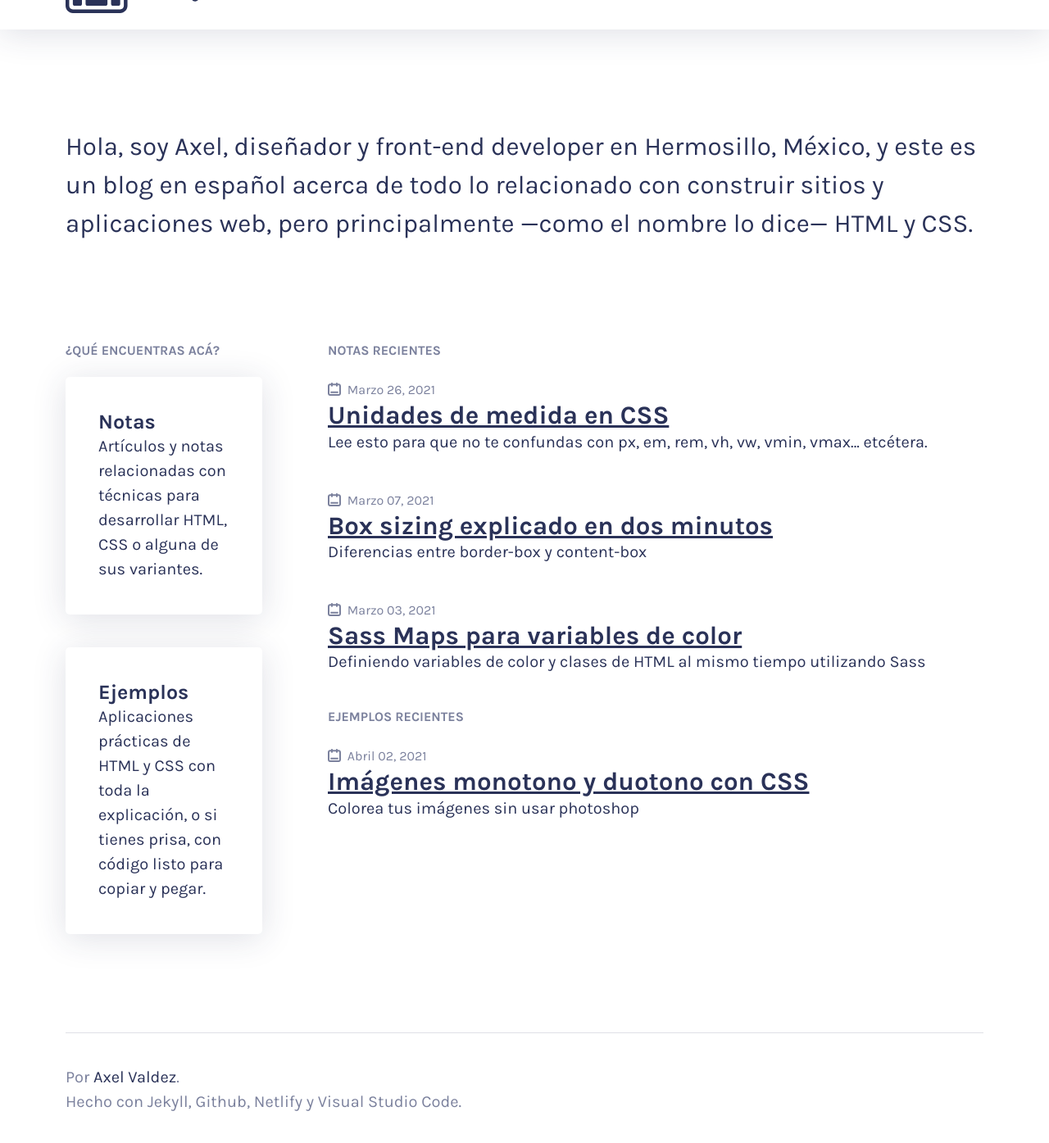
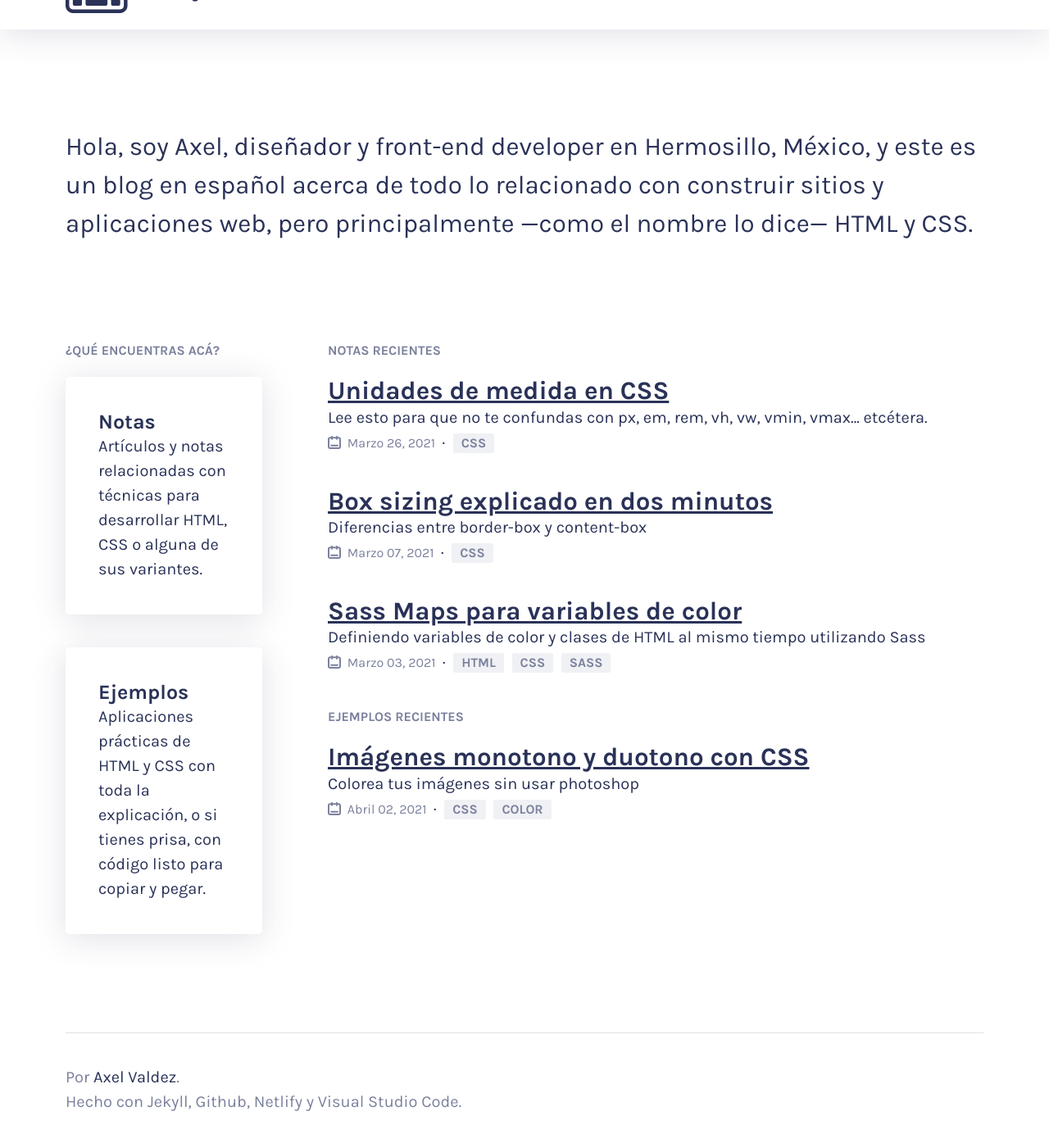
Before and after one commit to axelvaldez/htmlycss, a Jekyll site: the page built from index.md, in a window 1280 px wide and 1400 px high, scrolled down 64 px. Shown: the top 1395 px of the window at 82% size. Built offline with Jekyll 4.4.1, drawn with Linux system fonts in a browser that asks for light colours.

Commit message:
update tag hover color in dark mode, update post-summary in home

```diff
--- a/_layouts/home.html
+++ b/_layouts/home.html
@@ -22,18 +22,24 @@
           <h5>{{ category[0] }} recientes</h5>
           {% for post in category[1] %}
             <article class="post-summary">
-              <span class="date">
-                {% include icons/calendar.svg %}
-                {% assign month = post.date | date: '%m' | minus: 1%}
-                {{ site.data.months.names[month] }}
-                {{ post.date | date: "%d, %Y" }}
-              </span>
               <h2>
                 <a href="{{ post.url }}">
                   {{ post.title }}
                 </a>
               </h2>
               <p>{{ post.tldr }}</p>
+              <p>
+                <span class="date">
+                    {% include icons/calendar.svg %}
+                    {% assign month = post.date | date: '%m' | minus: 1%}
+                    {{ site.data.months.names[month] }}
+                    {{ post.date | date: "%d, %Y" }}
+                </span>
+                &nbsp;&middot;&nbsp;
+                {% for tag in post.tags %}
+                    <a href="/tag/{{ tag }}" class="tag discrete">{{ tag }}</a>
+                {% endfor %}
+            </p>
             </article>
           {% endfor %}
         {% endfor %}
--- a/_sass/_components.scss
+++ b/_sass/_components.scss
@@ -111,6 +111,10 @@
       color: var(--bg1);
       background: var(--acc);
       border: none;
+
+      @media (prefers-color-scheme: dark){
+        color: var(--txt);
+      }
     }
   }
 
```
